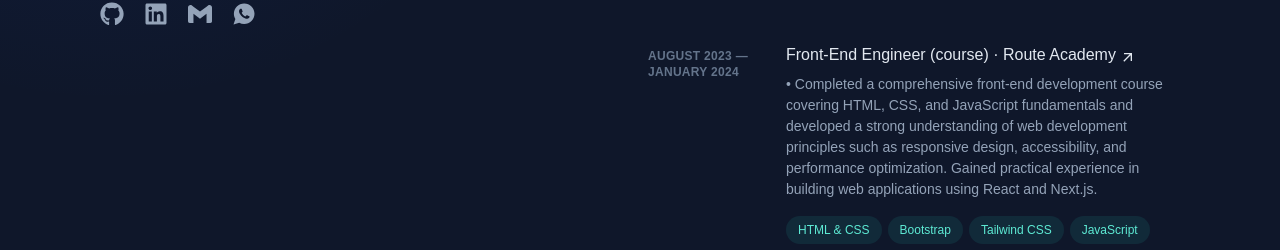
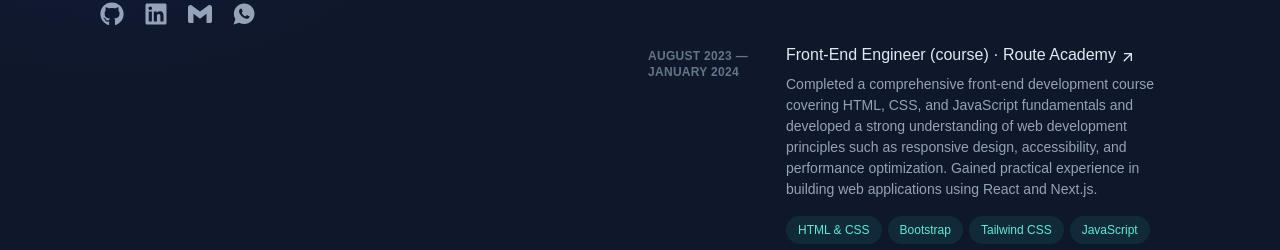
Before and after one commit to Mostafa3ta/Portfolio-v2, a Next.js app: page / in a window 1280 px wide. Shown: the part 678-928 px from the top of the page. Built offline with nearby package versions, Linux system fonts and the light colour scheme; a web font is replaced by a local one.

Commit message:
Portfolio

```diff
--- a/constant/index.tsx
+++ b/constant/index.tsx
@@ -32,7 +32,7 @@
         company: 'Route Academy',
         title: 'Front-End Engineer (course)',
         from: 'August 2023', to: 'January 2024',
-        description: '•	Completed a comprehensive front-end development course covering HTML, CSS, and JavaScript fundamentals and developed a strong understanding of web development principles such as responsive design, accessibility, and performance optimization. Gained practical experience in building web applications using React and Next.js.',
+        description: 'Completed a comprehensive front-end development course covering HTML, CSS, and JavaScript fundamentals and developed a strong understanding of web development principles such as responsive design, accessibility, and performance optimization. Gained practical experience in building web applications using React and Next.js.',
         city: 'Cairo, Egypt',
         link: 'https://www.facebook.com/Routelearning/',
         techs: ['HTML & CSS', 'Bootstrap', 'Tailwind CSS', 'JavaScript', 'React', 'Next.js', 'Typescript', 'Redux', 'Context API', 'Unit Testing', 'JQuery', 'AJAX', 'RESTful APIs',]
```
